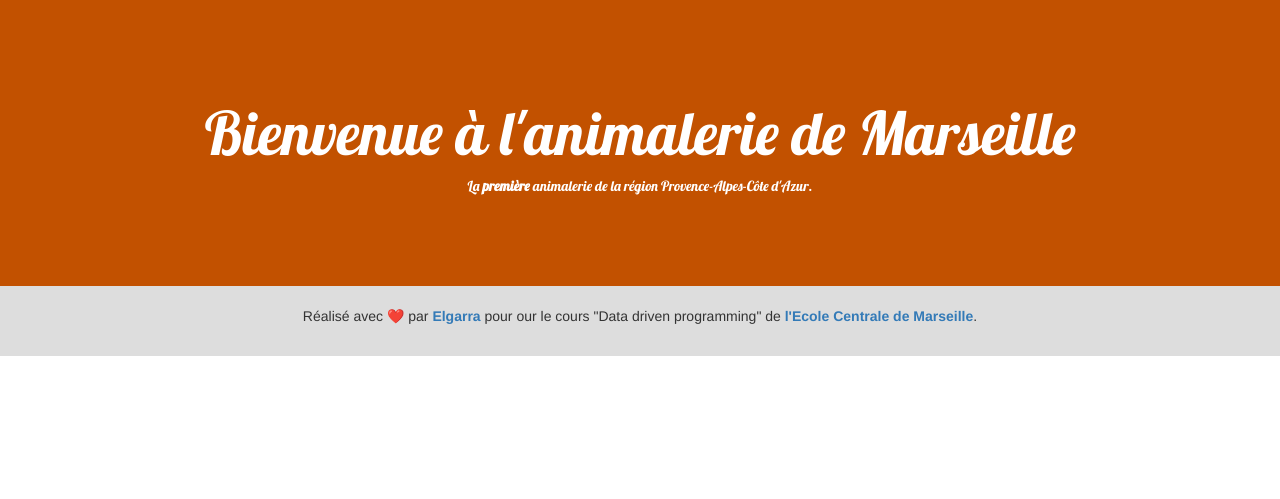
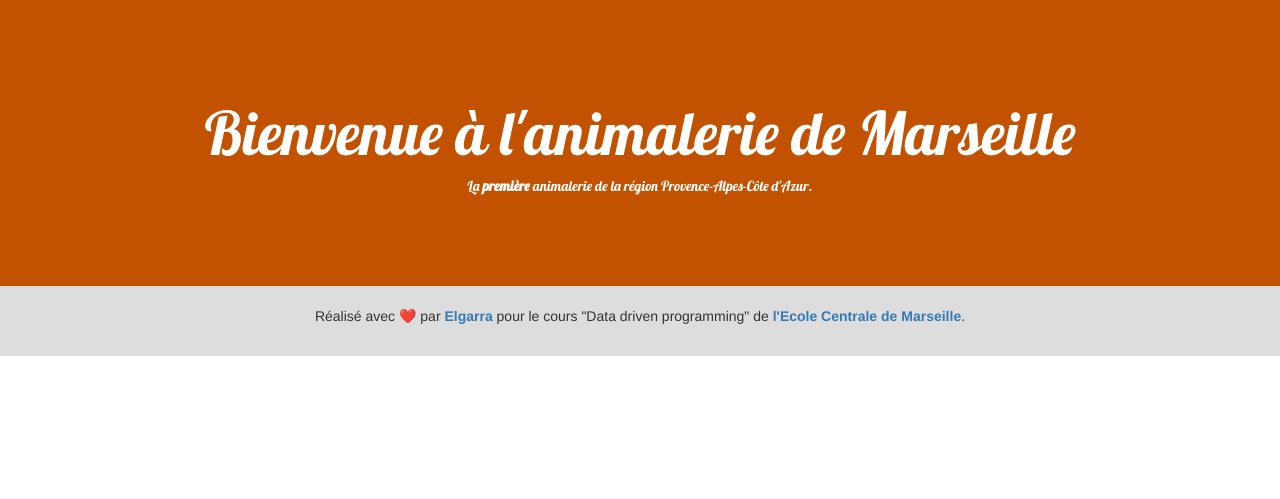
Before and after one commit to ElGarra/Django-PetShop, a Django app: template blog/templates/blog/base.html in a window 1280 px wide. Shown: the top 499 px of the page. Run offline with Django 3.2, Linux system fonts and the light colour scheme; the template is opened without the code that fills it, so the values that code supplies are empty; some libraries are stand-ins or nearby versions.

Commit message:
Fix footer

```diff
--- a/blog/templates/blog/base.html
+++ b/blog/templates/blog/base.html
@@ -21,7 +21,7 @@
     </body>
     <footer>
         <div class="footer">
-            <p>Réalisé avec ❤️ par <a href="https://github.com/ElGarra"><b>Elgarra</b></a> pour our le cours "Data driven programming" de <a href="https://centrale-marseille.fr"><b>l'Ecole Centrale de Marseille</b></a>.</p>
+            <p>Réalisé avec ❤️ par <a href="https://github.com/ElGarra"><b>Elgarra</b></a> pour le cours "Data driven programming" de <a href="https://centrale-marseille.fr"><b>l'Ecole Centrale de Marseille</b></a>.</p>
           </div>
     </footer>
 </html>
```
